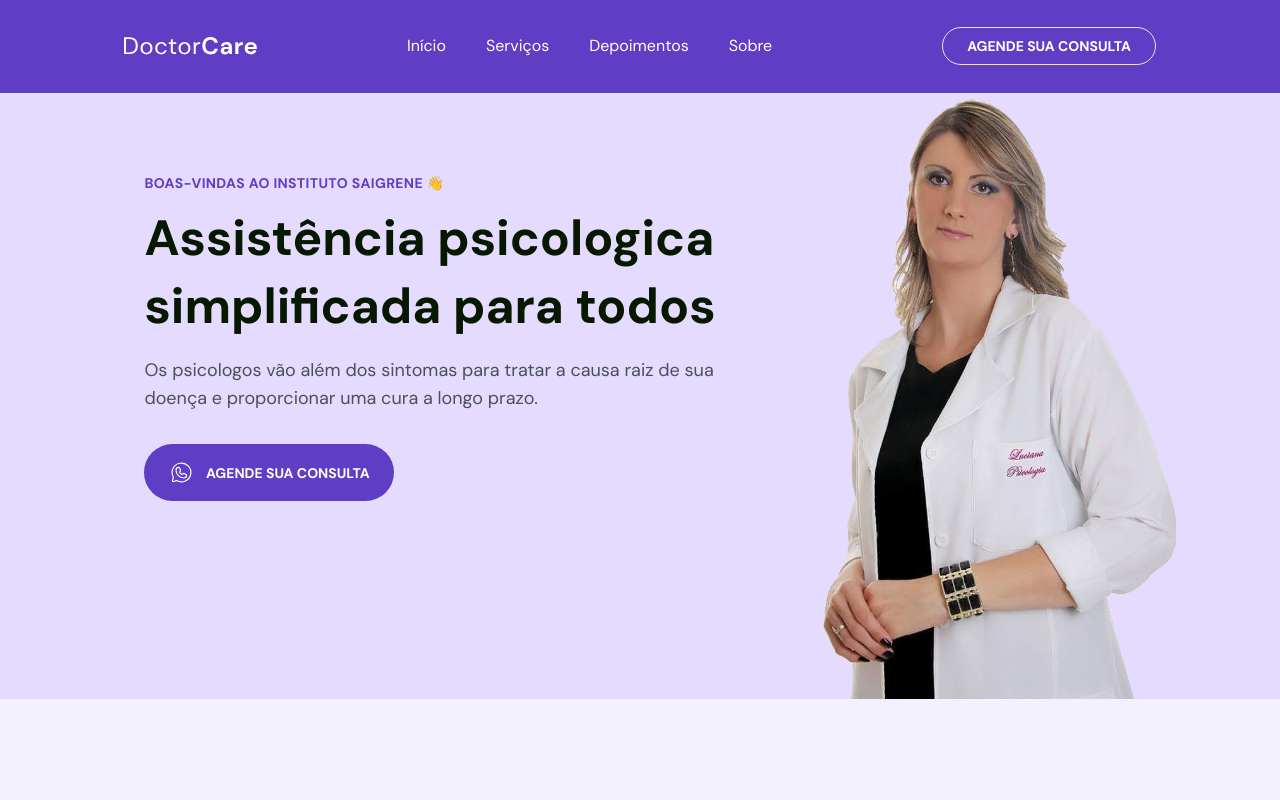
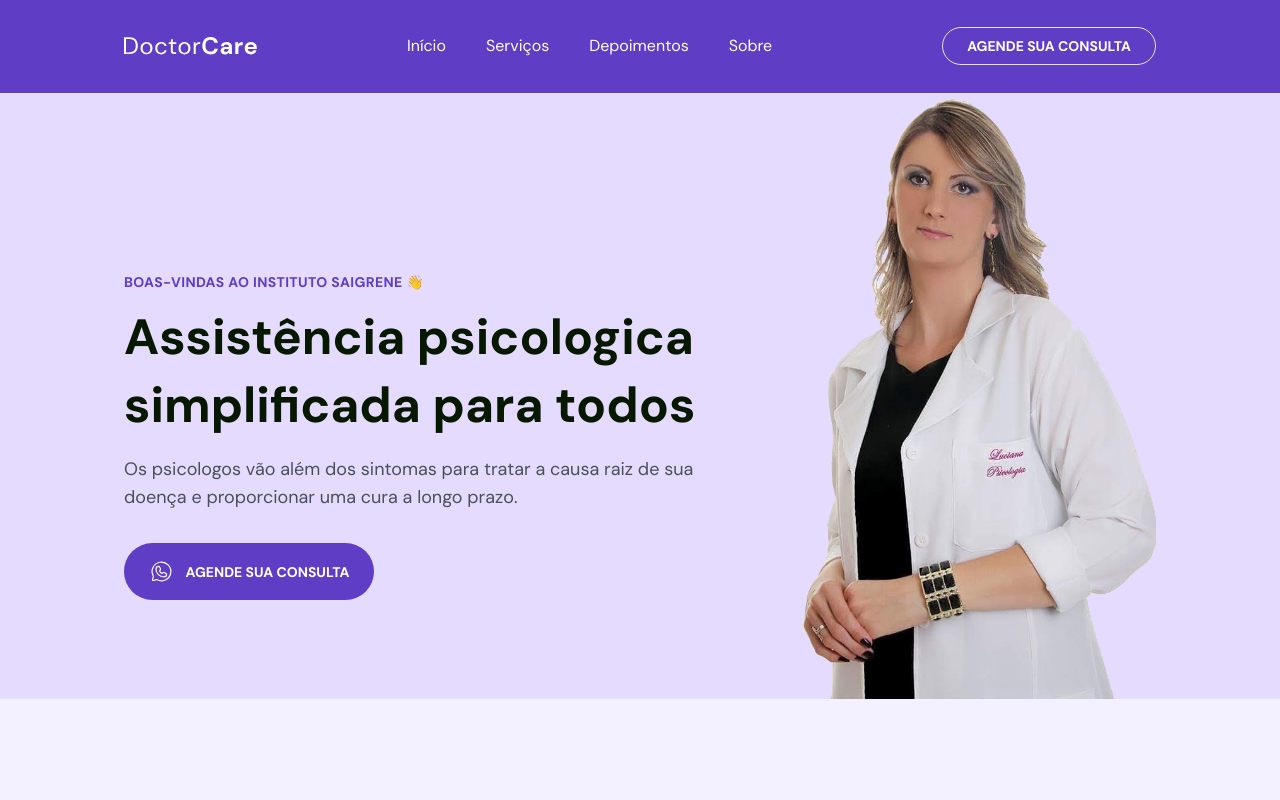
Before and after one commit to mateussk83/WebSite-Saigrene, a React (Vite) app: page / in a window 1280 px wide. Shown: the top 800 px of the page. Built offline with nearby package versions, Linux system fonts and the light colour scheme.

Commit message:
fix: clear coding

```diff
--- a/src/components/Home.tsx
+++ b/src/components/Home.tsx
@@ -2,8 +2,8 @@ import { WhatsappLogo } from 'phosphor-react'
 
 export function Home() {
   return (
-    <section id="home" className="bg-blue-300  justify-center  grid grid-flow-col">
-      <div className="pt-20 pl-[7.75rem] " id="wrapper">
+    <section id="home" className="bg-blue-300  justify-center flex items-center">
+      <div className="pt-20 flex justify-center" id="wrapper">
         <header className="">
           <h4
             className="text-blue-700 font-bold text-left text-[0.875rem] leading-snug w-[37.5rem] tracking-wide"
@@ -22,7 +22,7 @@ export function Home() {
             </p>
             <a
               href="#"
-              className="bg-blue-700 uppercase font-bold gap-[0.75rem] text-white rounded-full text-sm px-2 py-[1rem] flex justify-center w-[250px] items-center mt-8">
+              className="bg-blue-700 uppercase font-bold gap-[0.75rem] text-white rounded-full text-sm py-[1rem] flex justify-center w-[250px] items-center mt-8">
               <WhatsappLogo size={25} weight="light"/>
               Agende sua Consulta
             </a>
@@ -30,9 +30,9 @@ export function Home() {
         </header>
       </div>
 
-      <div id="col-b" className="">
+      <div id="col-b">
         <img
-          className="block left-0 w-[27rem] rigth-[18.75rem] max-w-[100%] mr-[5.2rem]"
+          className="block w-[27rem] max-w-[100%] "
           src="./src/assets/mamae.png"
           alt="Erica Luciana Garcia"
         />
```
